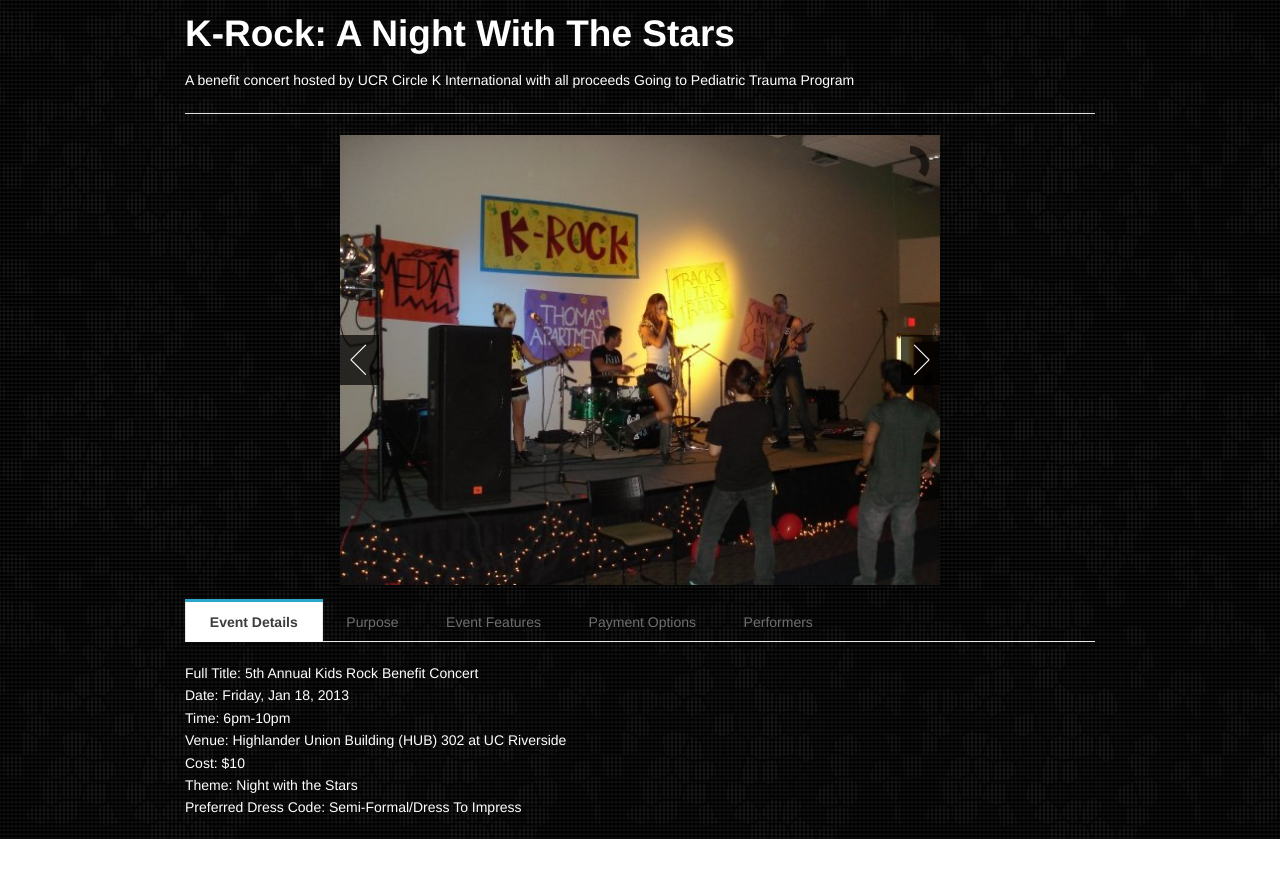
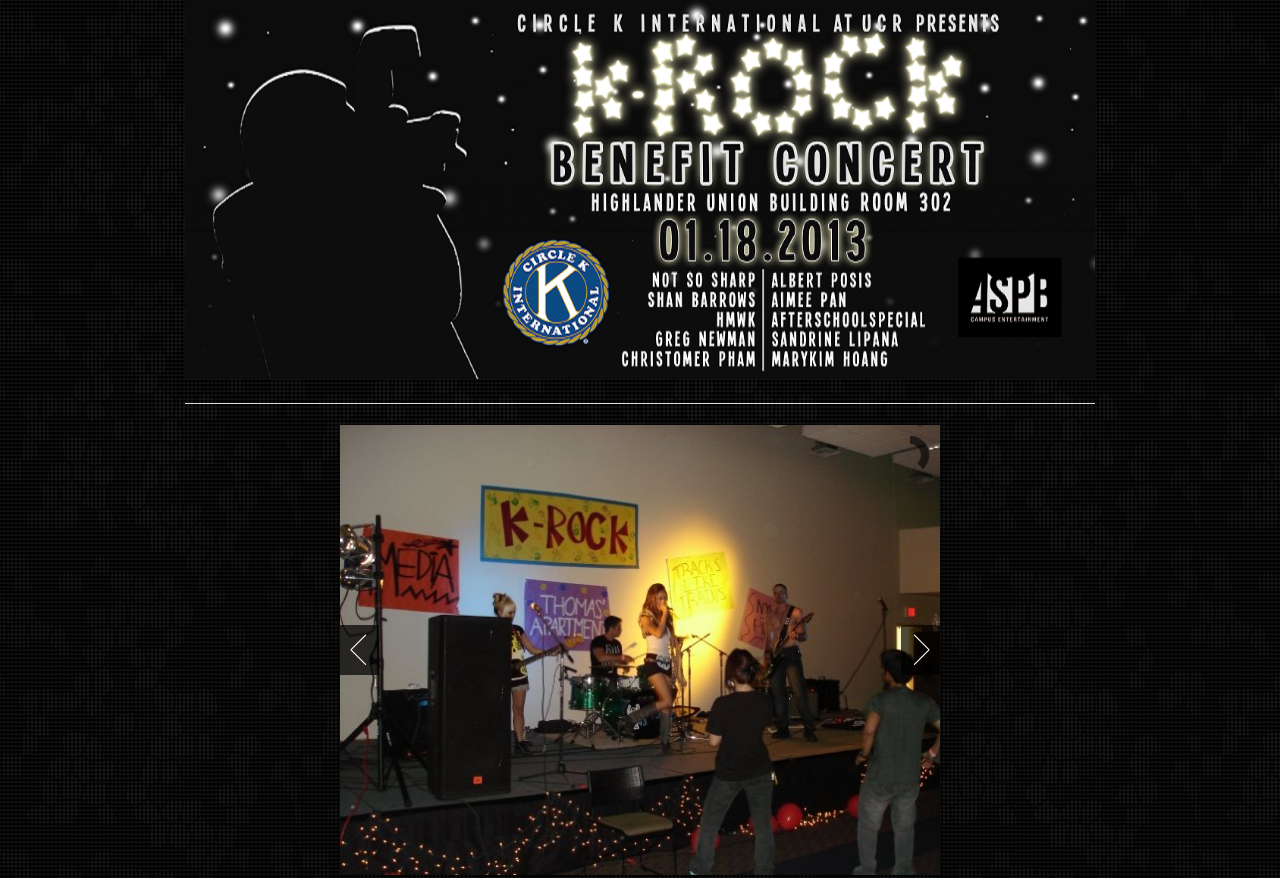
Before and after one commit to krisavage/krockprotoype, a plain HTML site: page krock.htm in a window 1280 px wide. Shown: the top 878 px of the page. Before the commit the page ends 839 px from the top, so only its background shows below. Drawn offline with Linux system fonts and the light colour scheme.

Commit message:
made final changes now ready to deploy

```diff
--- a/krock.htm
+++ b/krock.htm
@@ -26,8 +26,7 @@
 
  <div class="row">
     <div class="twelve columns">
-      <h2 style="color:white;">K-Rock: A Night With The Stars</h2>
-      <p>A benefit concert hosted by UCR Circle K International with all proceeds Going to Pediatric Trauma Program</p>
+      <img src="images/krockimages/krock.png" />
       <hr />
     </div>
   </div>
@@ -45,6 +44,7 @@
       	<img src="images/krockimages/krock5.jpg" alt="slide image">
       	<img src="images/krockimages/krock6.jpg" alt="slide image">
       	<img src="images/krockimages/krock7.jpg" alt="slide image">
+        <img src="images/krockimages/krock0.png" alt="slide image">
         <img src="images/krockimages/end.jpg" alt="slide image">
 
       </div>
```
Also changed, not shown: images/krockimages/krock.png (added), images/krockimages/krock0.png (added).
